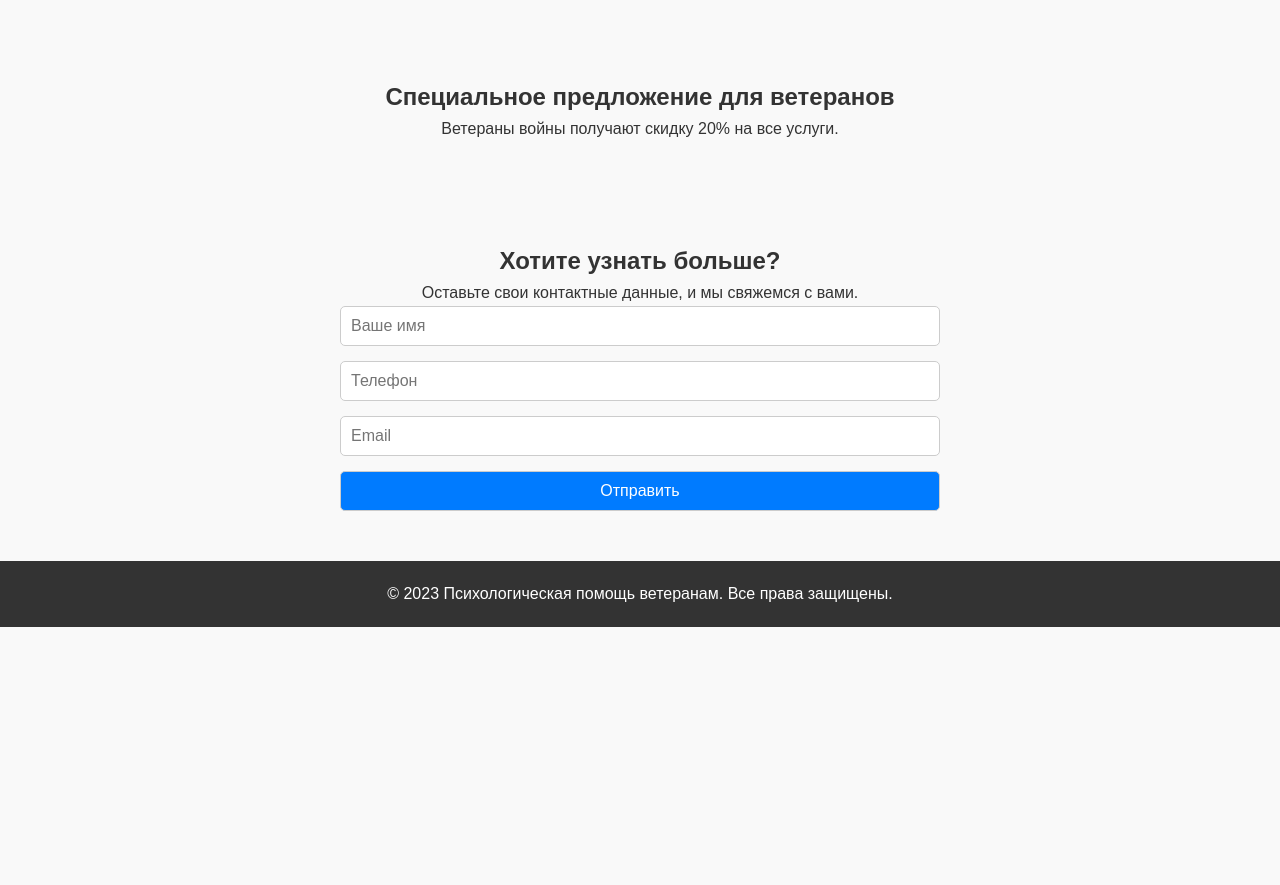
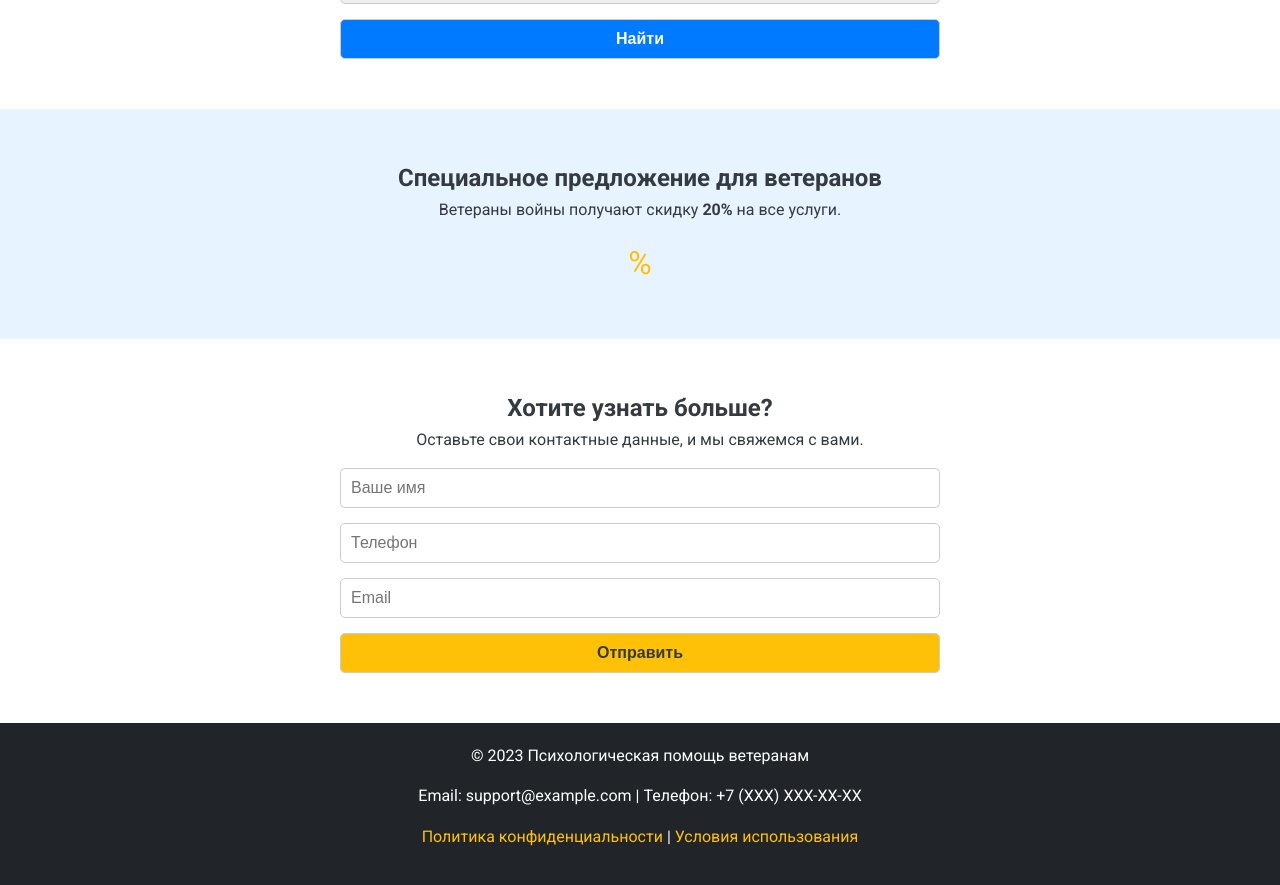
Before and after one commit to Fullthoughtless/veterans, a plain HTML site: page index.html in a window 1280 px wide. Shown: the part 879-1764 px from the top of the page. Before the commit the page ends 1506 px from the top, so only its background shows below. Drawn offline with Linux system fonts and the light colour scheme.

Commit message:
Second commit

```diff
--- a/index.html
+++ b/index.html
@@ -5,15 +5,19 @@
     <meta name="viewport" content="width=device-width, initial-scale=1.0">
     <title>Психологическая помощь ветеранам</title>
     <link rel="stylesheet" href="styles.css">
+    <link href="https://fonts.googleapis.com/css2?family=Roboto:wght@400;700&display=swap" rel="stylesheet">
 </head>
 <body>
+    <!-- Шапка -->
     <header class="header">
         <div class="container">
             <h1>Поддержка для тех, кто защищал мир</h1>
             <p>Профессиональная психологическая помощь для ветеранов войны</p>
+            <a href="#contact-section" class="btn btn-primary">Получить помощь</a>
         </div>
     </header>
 
+    <!-- Фильтры -->
     <section class="search-section">
         <div class="container">
             <h2>Найдите подходящего психолога</h2>
@@ -46,19 +50,22 @@
                     <option value="anxiety">Тревожность</option>
                 </select>
 
-                <button type="submit">Найти</button>
+                <button type="submit" class="btn btn-secondary">Найти</button>
             </form>
         </div>
     </section>
 
+    <!-- Скидка -->
     <section class="discount-section">
         <div class="container">
             <h2>Специальное предложение для ветеранов</h2>
-            <p>Ветераны войны получают скидку 20% на все услуги.</p>
+            <p>Ветераны войны получают скидку <strong>20%</strong> на все услуги.</p>
+            <div class="icon">%</div>
         </div>
     </section>
 
-    <section class="contact-section">
+    <!-- Форма контактов -->
+    <section class="contact-section" id="contact-section">
         <div class="container">
             <h2>Хотите узнать больше?</h2>
             <p>Оставьте свои контактные данные, и мы свяжемся с вами.</p>
@@ -66,14 +73,20 @@
                 <input type="text" id="name" placeholder="Ваше имя" required>
                 <input type="tel" id="phone" placeholder="Телефон" required>
                 <input type="email" id="email" placeholder="Email" required>
-                <button type="submit">Отправить</button>
+                <button type="submit" class="btn btn-accent">Отправить</button>
             </form>
         </div>
     </section>
 
+    <!-- Подвал -->
     <footer class="footer">
         <div class="container">
-            <p>&copy; 2023 Психологическая помощь ветеранам. Все права защищены.</p>
+            <p>&copy; 2023 Психологическая помощь ветеранам</p>
+            <p>Email: support@example.com | Телефон: +7 (XXX) XXX-XX-XX</p>
+            <p>
+                <a href="#">Политика конфиденциальности</a> |
+                <a href="#">Условия использования</a>
+            </p>
         </div>
     </footer>
 
--- a/styles.css
+++ b/styles.css
@@ -1,3 +1,4 @@
+/* Общие стили */
 * {
     margin: 0;
     padding: 0;
@@ -5,10 +6,10 @@
 }
 
 body {
-    font-family: Arial, sans-serif;
+    font-family: 'Roboto', sans-serif;
     line-height: 1.6;
-    background-color: #f9f9f9;
-    color: #333;
+    color: #343A40;
+    background-color: #F8F9FA;
 }
 
 .container {
@@ -17,6 +18,41 @@ body {
     margin: 0 auto;
 }
 
+h1, h2 {
+    font-weight: 700;
+}
+
+p {
+    font-size: 1rem;
+    margin-bottom: 15px;
+}
+
+.btn {
+    display: inline-block;
+    padding: 10px 20px;
+    border-radius: 5px;
+    text-decoration: none;
+    text-align: center;
+    font-weight: bold;
+    cursor: pointer;
+}
+
+.btn-primary {
+    background-color: #FFC107;
+    color: #343A40;
+}
+
+.btn-secondary {
+    background-color: #007BFF;
+    color: #fff;
+}
+
+.btn-accent {
+    background-color: #FFC107;
+    color: #343A40;
+}
+
+/* Шапка */
 .header {
     background: url('hero-bg.jpg') no-repeat center center/cover;
     color: #fff;
@@ -33,12 +69,18 @@ body {
     font-size: 1.2rem;
 }
 
-.search-section, .discount-section, .contact-section {
+.header .btn {
+    margin-top: 20px;
+}
+
+/* Фильтры */
+.search-section {
+    background-color: #fff;
     padding: 50px 0;
     text-align: center;
 }
 
-form {
+.search-section form {
     display: flex;
     flex-direction: column;
     gap: 15px;
@@ -46,31 +88,66 @@ form {
     margin: 0 auto;
 }
 
-form label {
+.search-section label {
     font-weight: bold;
 }
 
-form input, form select, form button {
+.search-section input, select, button {
     padding: 10px;
     font-size: 1rem;
     border: 1px solid #ccc;
     border-radius: 5px;
 }
 
-form button {
-    background-color: #007BFF;
-    color: #fff;
-    cursor: pointer;
-    transition: background-color 0.3s;
+/* Скидка */
+.discount-section {
+    background-color: #E7F3FF;
+    color: #343A40;
+    text-align: center;
+    padding: 50px 0;
 }
 
-form button:hover {
-    background-color: #0056b3;
+.discount-section .icon {
+    font-size: 2rem;
+    color: #FFC107;
+    margin-top: 10px;
 }
 
-footer {
-    background-color: #333;
+/* Форма контактов */
+.contact-section {
+    background-color: #fff;
+    padding: 50px 0;
+    text-align: center;
+}
+
+.contact-section form {
+    display: flex;
+    flex-direction: column;
+    gap: 15px;
+    max-width: 600px;
+    margin: 0 auto;
+}
+
+.contact-section input, button {
+    padding: 10px;
+    font-size: 1rem;
+    border: 1px solid #ccc;
+    border-radius: 5px;
+}
+
+/* Подвал */
+.footer {
+    background-color: #212529;
     color: #fff;
     text-align: center;
     padding: 20px 0;
 }
+
+.footer a {
+    color: #FFC107;
+    text-decoration: none;
+}
+
+.footer a:hover {
+    text-decoration: underline;
+}
```
